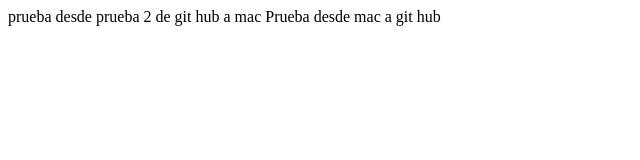
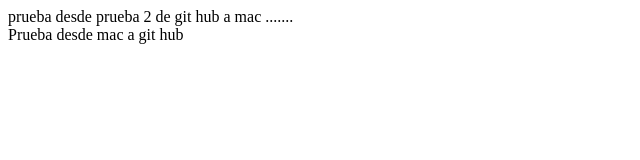
Before and after one commit to gio0520/RepoPruebaMinTic, a plain HTML site: page prueba2.html in a window 1280 px wide. Shown: the whole page, without its empty margins (0-640 px from the left). Drawn offline with Linux system fonts and the light colour scheme.

Commit message:
prueba 2 de mac a git hub

```diff
--- a/prueba2.html
+++ b/prueba2.html
@@ -9,7 +9,8 @@
 </head>
 
 <body>
-    prueba desde prueba 2 de git hub a mac Prueba desde mac a git hub
+    <div> prueba desde prueba 2 de git hub a mac .......</div>
+    <div> Prueba desde mac a git hub </div>
 </body>
 
 </html>
```
